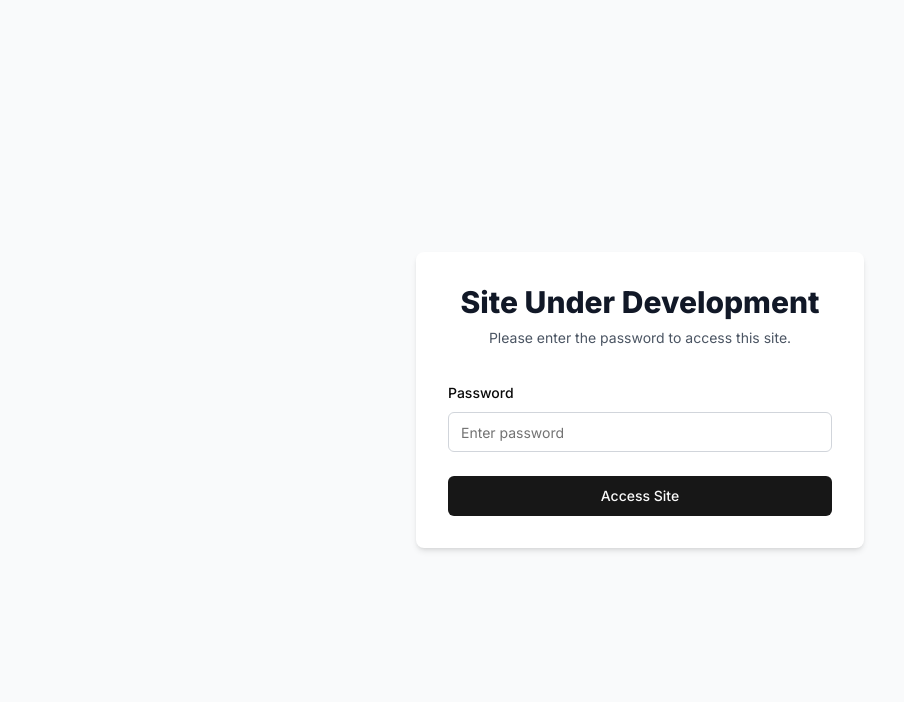
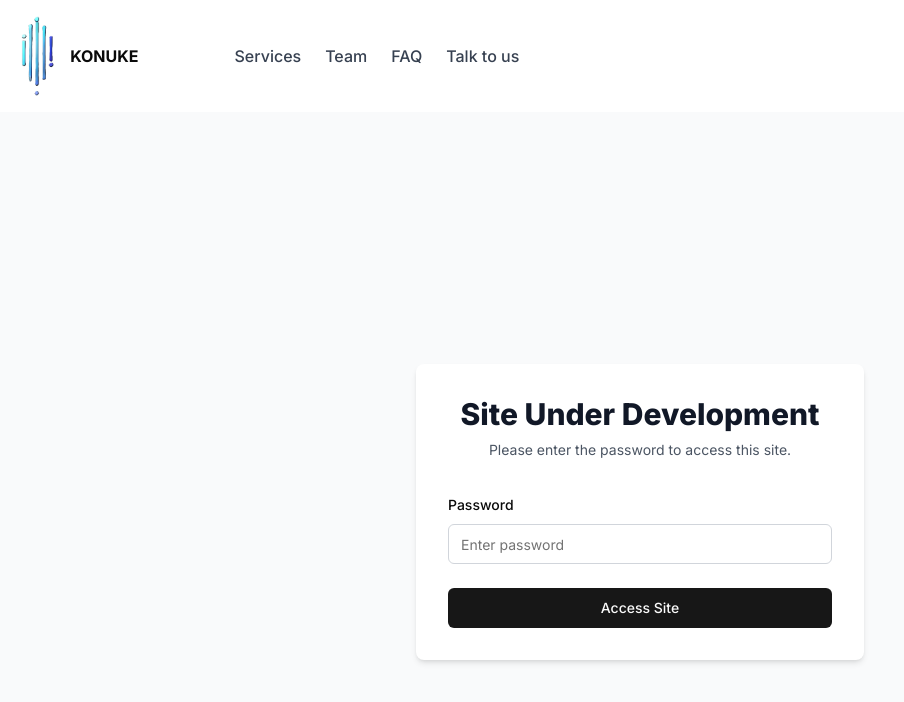
Before and after one commit to magentera/automation-agency, a Next.js app: page /login in a window 1280 px wide. Shown: the top 702 px of the page, without its empty margins (0-904 px from the left). Built offline with nearby package versions, Linux system fonts and the light colour scheme; no server answers.

Commit message:
Make it live

```diff
--- a/app/layout.tsx
+++ b/app/layout.tsx
@@ -21,11 +21,12 @@ export default function RootLayout({
   children: React.ReactNode
 }) {
 
-  const isAuthenticated = cookies().get("authenticated")?.value === "true"
+  // const isAuthenticated = cookies().get("authenticated")?.value === "true"
   return (
     <html lang="en">
       <body className={inter.className}>
-        {isAuthenticated && <Header />}
+        {/* {isAuthenticated && <Header />} */}
+        <Header />
         {children}
       </body>
       <GoogleAnalytics gaId="G-765DPMG65T" />
```
Also changed, not shown: public/robots.txt.
